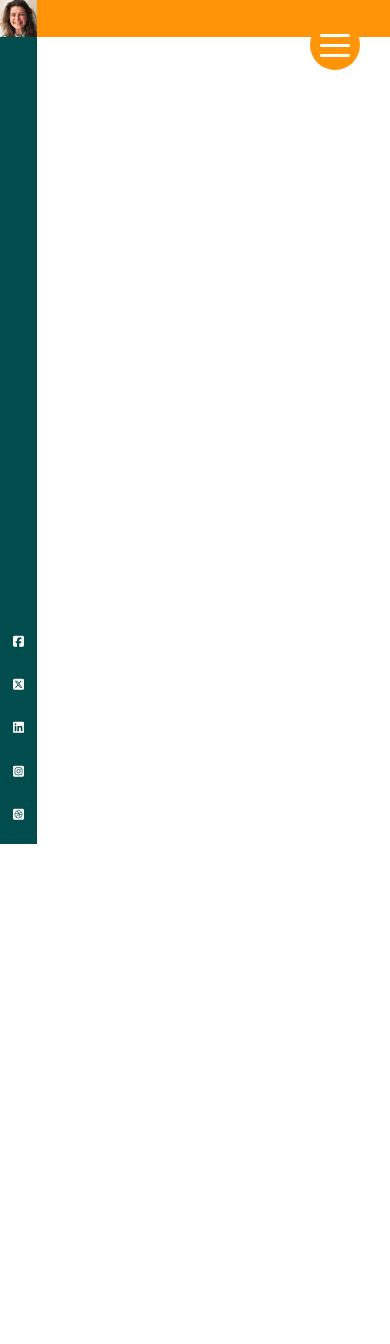
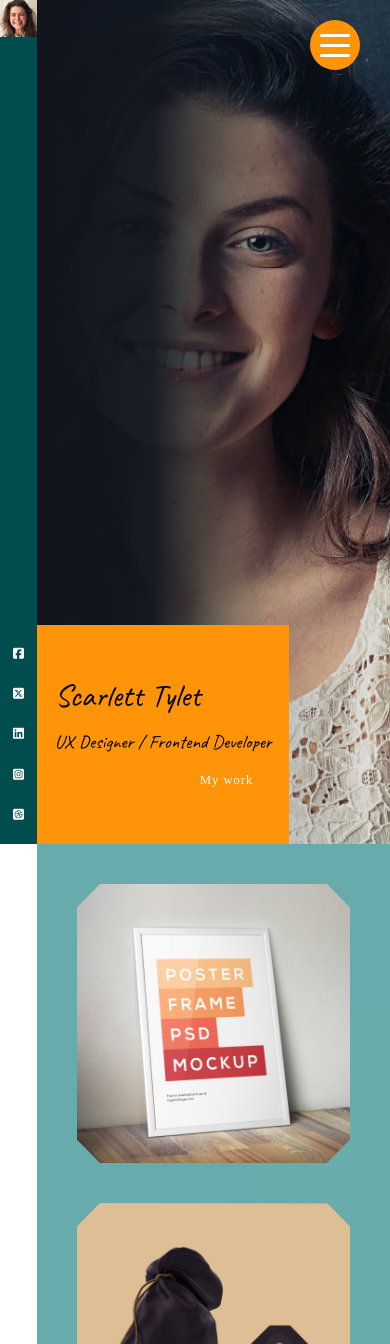
Before and after one commit to IyanTheekshana/DemoHtmlCssPortfolio, a plain HTML site: page index.html in a window 390 px wide. Shown: the top 1344 px of the page. Before the commit the page ends 844 px from the top, so only its background shows below. Drawn offline with Linux system fonts and the light colour scheme; a web font is replaced by a local one.

Commit message:
added work section

```diff
--- a/index.html
+++ b/index.html
@@ -14,7 +14,7 @@
     />
   </head>
   <body>
-    <asid id="side-nav">
+    <aside id="side-nav">
       <div class="side-nav__content">
         <div class="side-nav__content--logo">
           <img src="img/logo-01.jpg" alt="Scarlett" />
@@ -27,8 +27,9 @@
           ><a href="#"><i class="fa-brands fa-square-dribbble"></i></a
         </ul>
       </div>
-    </asid>
-    <main id="header">
+    </aside>
+    <main>
+      <header id="header">
       <nav id="header__main-nav">
         <div class="header__header--hamburger">
           <div class="line line-1"></div>
@@ -44,7 +45,32 @@
           <li><a href="#">Contact</a></li>
         </ul>
       </nav>
-
+    </header>
+      <section id="showcase">
+        <div class="showcase__content">
+          <hi class="showcase__content--title">Scarlett Tylet</hi>
+          <p class="showcase__content--para">UX Designer / Frontend Developer</p>
+          <a href="" class="showcase__content--link">My work</a>
+        </div>
+      </section>
+      <section id="work">
+        <div class="work__card">
+          <img src="img/portfolio-design-01-1.jpg" alt="poster">
+        </div>
+        <div class="work__card">
+          <img src="img/portfolio-creative-01-1.jpg" alt="poster">
+        </div>
+        <div class="work__card">
+          <img src="img/portfolio-branding-01-1.jpg" alt="poster">
+        </div>
+        <div class="work__card">
+          <img src="img/portfolio-branding-02-1.jpg" alt="poster">
+        </div> <div class="work__card">
+          <img src="img/portfolio-design-01-1.jpg" alt="poster">
+        </div> <div class="work__card">
+          <img src="img/portfolio-print-02-1.jpg" alt="poster">
+        </div>
+      </section>
     </main>
 
     <script src="main.js"></script>
--- a/main.js
+++ b/main.js
@@ -6,6 +6,5 @@ const links = document.querySelectorAll(".header__main--links li");
 
 hamburger.addEventListener("click", () => {
   hamContainer.classList.toggle("clicked");
-  hamburger.classList.toggle("changedHamColor");
   links.forEach((link) => link.classList.toggle("fade"));
 });
--- a/style.css
+++ b/style.css
@@ -57,7 +57,7 @@ a:visited {
   font-family: var(--font-main);
   text-decoration: none;
   color: var(--light);
-  font-size: 1.5rem;
+  font-size: 1.25rem;
 }
 
 aside#side-nav {
@@ -69,11 +69,11 @@ aside#side-nav {
 
 div.side-nav__content {
   height: 100vh;
-
   display: flex;
   flex-direction: column;
   justify-content: space-between;
   background-color: var(--primary-color);
+}
 
 div.side-nav__content--logo img {
   width: calc(3vw + 3vh);
@@ -93,7 +93,6 @@ div.side-nav__content {
   justify-content: flex-end;
   border-right: var(--border);
 }
-}
 
 ul.side-nav__content--social a i {
   font-size: calc(1rem + 0.6666vw);
@@ -112,7 +111,7 @@ main {
   flex: 1;
 }
 
-main#header {
+header#header {
   background-color: var(--secondary-color);
   height: calc(3vw + 3vh);
   z-index: 2;
@@ -180,10 +179,143 @@ ul.header__main--links li a:active::after {
   left: 55%;
 }
 
+/*********** hero section *******/
+section#showcase {
+  height: 100vh;
+  background-image: url("img/full-bg-07.jpg");
+  background: linear-gradient(
+      to right,
+      rgba(16, 21, 30, 1),
+      rgba(16, 21, 30, 0.95),
+      rgba(16, 21, 30, 0.25),
+      rgba(16, 21, 30, 0.1)
+    ),
+    url("img/full-bg-07.jpg");
+  background-size: cover;
+  background-position: center;
+  background-attachment: fixed;
+
+  display: flex;
+  justify-content: flex-start;
+  align-items: center;
+}
+
+div.showcase__content {
+  background-color: var(--secondary-color);
+  padding: calc(1rem + 2vw);
+  height: calc(5rem + 20vmax);
+  display: flex;
+  flex-direction: column;
+  justify-content: center;
+  animation: hero 2s cubic-bezier(0.075, 0.82, 0.165, 1);
+}
+
+@keyframes hero {
+  0% {
+    transform: translateX(10rem) rotate(360deg);
+    opacity: 0;
+  }
+  25% {
+    opacity: 0.25;
+  }
+  50% {
+    opacity: 0.5;
+  }
+  75% {
+    opacity: 0.8;
+  }
+  100% {
+    transform: translateX(0);
+  }
+}
+
+.showcase__content--title {
+  font-size: calc(2rem + 3vw);
+}
+
+.showcase__content--para {
+  font-size: calc(1.5rem + 1vw);
+}
+
+.showcase__content--link {
+  align-self: flex-end;
+}
+
+.showcase__content--link:link,
+.showcase__content--link:visited {
+  padding: 1rem 0;
+  transition: all 0.5s ease-in-out;
+  width: 9rem;
+  letter-spacing: 0.1rem;
+  position: relative;
+  color: var(--light);
+  text-align: center;
+  z-index: 1;
+}
+
+.showcase__content--link:link::after,
+.showcase__content--link:visited::after {
+  content: "";
+  position: absolute;
+  top: 0;
+  left: 0;
+  height: 100%;
+  width: 100%;
+  background-color: var(--tertiary-color);
+  transform: scaleX(0);
+  transform-origin: right;
+  transition: transform 0.45s cubic-bezier(0.075, 0.82, 0.165, 1);
+  z-index: -1;
+}
+
+.showcase__content--link:hover::after,
+.showcase__content--link:active::after {
+  transform: scaleX(1);
+  transform-origin: left;
+}
+
+section#work {
+  display: flex;
+  flex-wrap: wrap;
+  justify-content: center;
+  padding: 2rem;
+  background-color: var(--tertiary-color-m);
+}
+
+div.work__card {
+  padding: 2rem;
+  flex-basis: 40rem;
+  flex-grow: 1;
+
+  clip-path: polygon(
+    20% 0,
+    80% 0,
+    100% 20%,
+    100% 80%,
+    80% 100%,
+    20% 100%,
+    0 80%,
+    0 20%
+  );
+}
+
+div.work__card img {
+  height: 100%;
+  width: 100%;
+  object-fit: cover;
+}
+
+@media screen and (max-width: 900px) {
+  section#showcase {
+    background-position: right;
+    align-items: flex-end;
+  }
+}
+
 @media screen and (max-width: 610px) {
-  /* header#header {
+  header#header {
     position: absolute;
-  }*/
+  }
 
   nav#header__main-nav {
     width: 30rem;
@@ -193,6 +325,7 @@ ul.header__main--links li a:active::after {
     right: -30rem;
     background-color: var(--secondary-color);
     text-align: center;
+    z-index: 3;
   }
 
   .header__header--hamburger {
@@ -265,6 +398,10 @@ ul.header__main--links li a:active::after {
   }
 
   ul.header__main--links li.fade {
-    opacity: 1;
+    opacity: 2;
+  }
+
+  section#showcase {
+    background-position: 80%;
   }
 }
```
Lines whose indentation alone changed are shown as unchanged.
